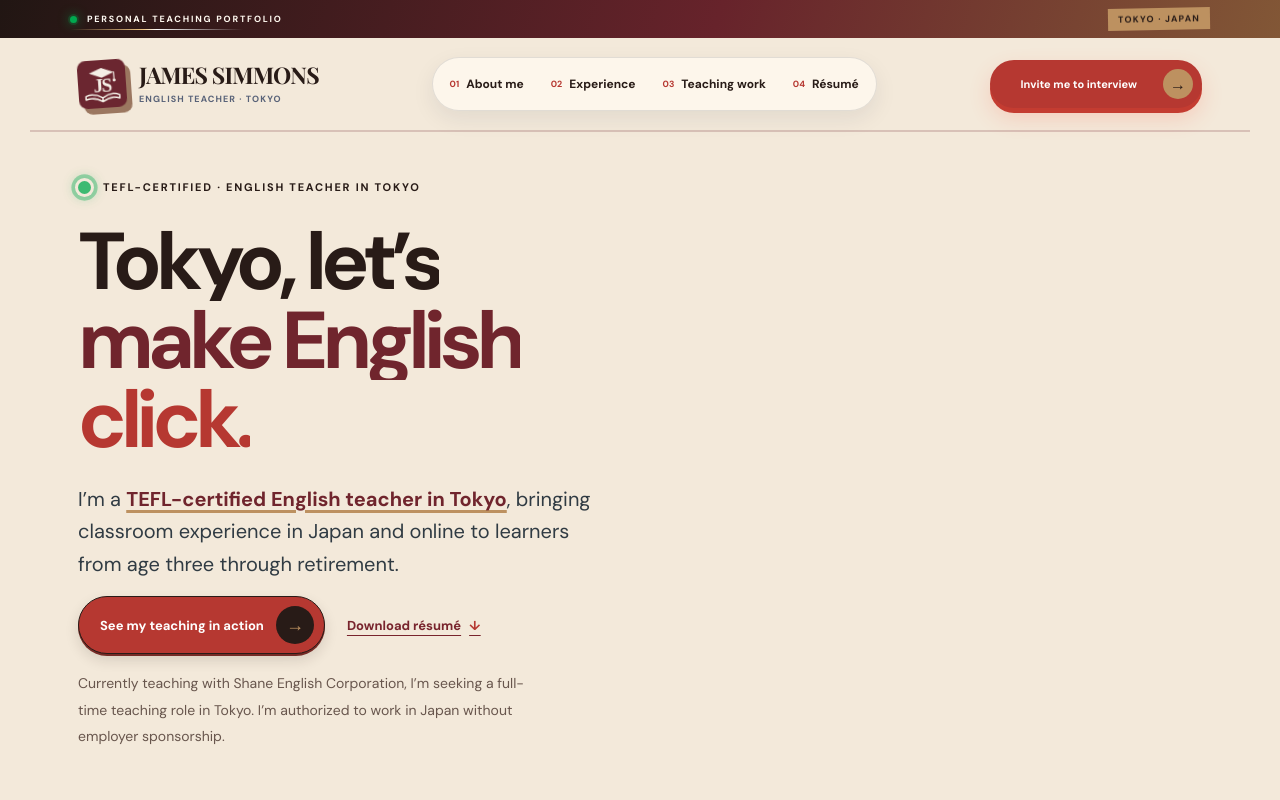
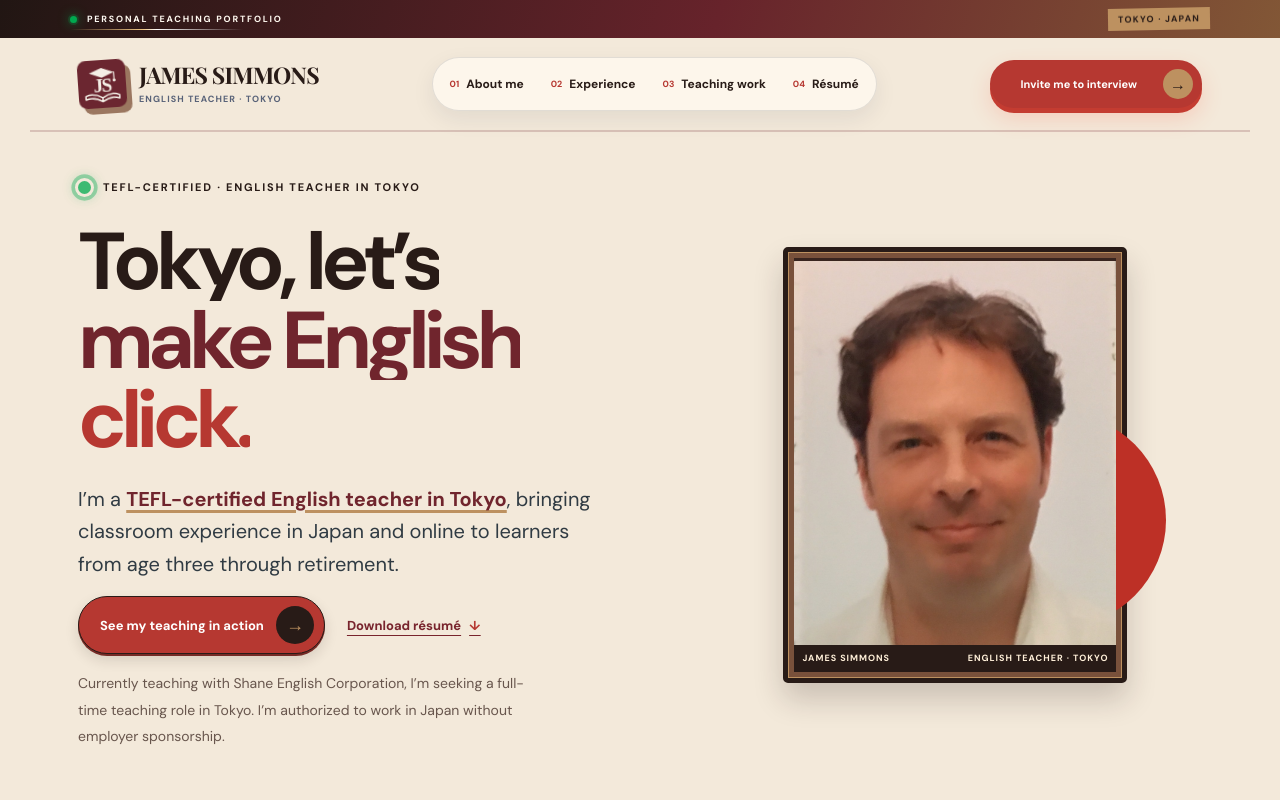
Before and after one commit to desukara/portfolio, a Next.js app: page / in a window 1280 px wide. Shown: the top 800 px of the page. Built offline with nearby package versions, Linux system fonts and the light colour scheme; a web font is replaced by a local one.

Commit message:
Restore the static homepage portrait (#51)
* Remove obsolete reveal rules hiding the static portrait

* Keep the portrait visible independently of homepage reveals

```diff
--- a/app/home-motion.css
+++ b/app/home-motion.css
@@ -1333,3 +1333,12 @@
 @media (max-width: 479px) {
   .home-page .home-proof { grid-template-columns: minmax(0, 1fr); }
 }
+
+/* The still portrait renders immediately, independently of text reveals. */
+.home-page.home-motion-ready #home .hero-photo {
+  opacity: 1;
+  clip-path: none;
+  filter: none;
+  transform: none;
+  transition: none;
+}
```
